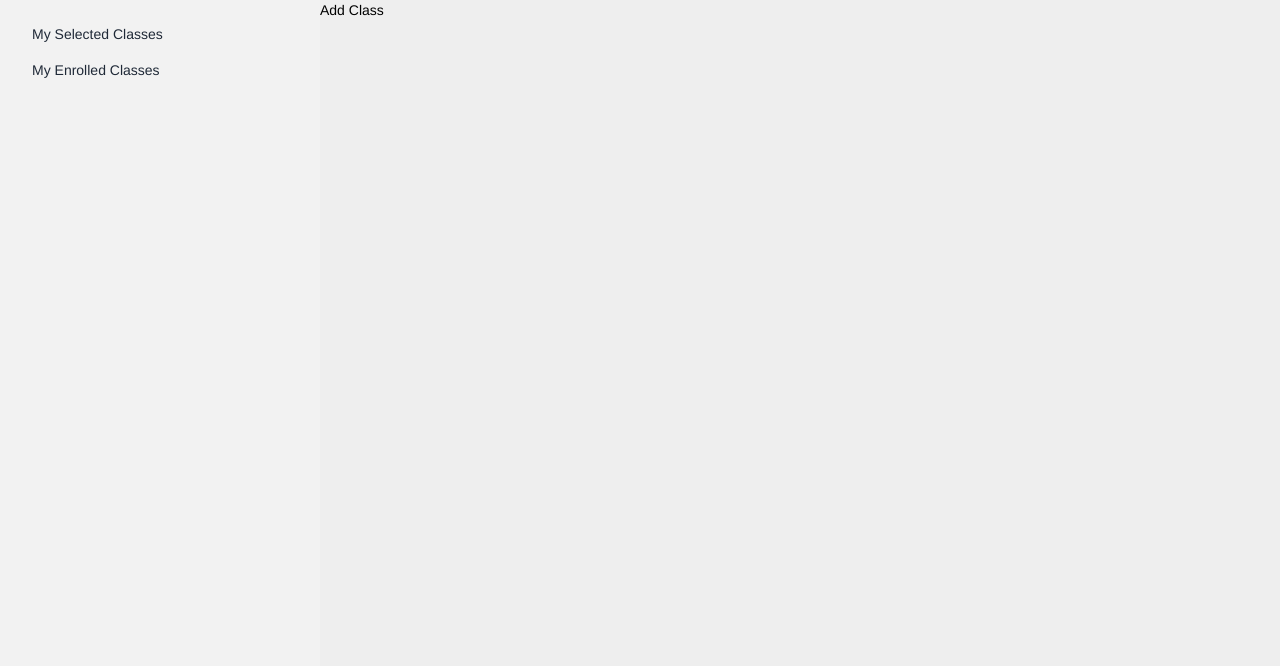
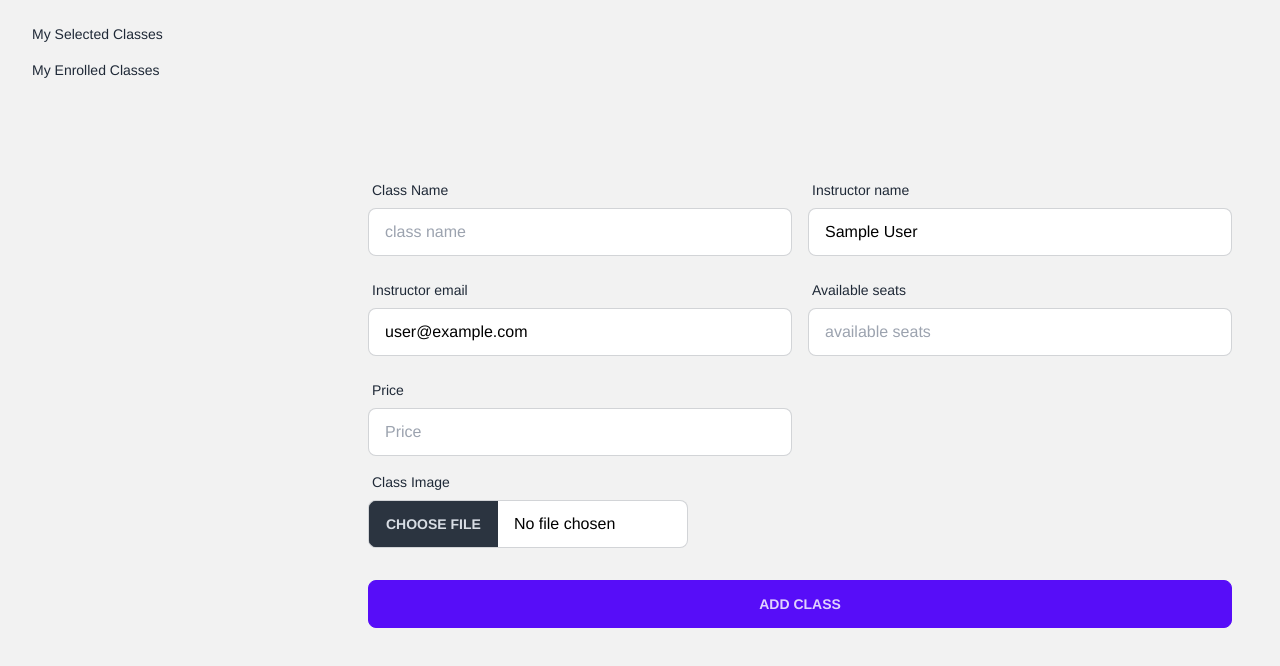
Before and after one commit to jahirul94/music-instruments-clients, a React (Vite) app: page /dashboard/addAClass in a window 1280 px wide. Shown: the top 666 px of the page. Built offline with nearby package versions, Linux system fonts and the light colour scheme; no server answers; sample sign-in values are in the browser's storage.

Commit message:
add a class page complate

```diff
--- a/src/Pages/Classes/Classes.jsx
+++ b/src/Pages/Classes/Classes.jsx
@@ -5,6 +5,7 @@ import Swal from "sweetalert2";
 const Classes = () => {
   const { user } = useAuth();
   const classes = useLoaderData();
+  console.log(classes);
   const handleEnrollClass = enrollClass => {
     console.log(enrollClass);
     const {className , image , instructorName , price } = enrollClass ;
--- a/src/Pages/DashBoard/DashBoard/DashBoard.jsx
+++ b/src/Pages/DashBoard/DashBoard/DashBoard.jsx
@@ -5,7 +5,6 @@ import useInstructors from "../../../hooks/useInstructors";
 const DashBoard = () => {
     const [isAdmin] = useAdmin() ;
     const [isInstructor] = useInstructors();
-    console.log(isInstructor);
 
 
     return (
@@ -30,7 +29,6 @@ const DashBoard = () => {
                      <li><Link>My Enrolled Classes</Link></li></>
                  }
                 </ul>
-
             </div>
         </div>
     );
--- a/src/Pages/DashBoard/InstructorDashboard/AddAClass.jsx
+++ b/src/Pages/DashBoard/InstructorDashboard/AddAClass.jsx
@@ -1,8 +1,97 @@
+import { useForm } from "react-hook-form";
+import useAuth from "../../../hooks/useAuth";
+import useAxiosSecure from "../../../hooks/useAxiosSecure";
+import Swal from "sweetalert2";
+
+
+const image_hosting_token = import.meta.env.VITE_IMAGE_TOKEN;
+const image_hosting_url = `https://api.imgbb.com/1/upload?key=${image_hosting_token}`
 
 const AddAClass = () => {
+    const { user } = useAuth();
+    const [ axiosSecure ] = useAxiosSecure();
+    const { register, handleSubmit, reset } = useForm();
+    const onSubmit = data => {
+        console.log(data);
+        const formData = new FormData();
+        formData.append('image', data.image[0])
+
+        fetch(image_hosting_url, {
+            method: "POST",
+            body: formData
+        })
+            .then(res => res.json())
+            .then(imageResponse => {
+                if (imageResponse.success) {
+                    const imgURL = imageResponse.data.display_url;
+                    const { className , price, instructorEmail , instructorName , availableSeats } = data;
+                    const newClass = { className , price: parseFloat(price), instructorEmail , instructorName , image: imgURL , availableSeats }
+                    axiosSecure.post("/addAClass", newClass)
+                        .then(data => {
+                            if (data.data.insertedId) {
+                                Swal.fire({
+                                    position: 'center',
+                                    icon: 'success',
+                                    title: 'Your New Item has been Uploaded',
+                                    showConfirmButton: false,
+                                    timer: 1500
+                                })
+                                reset();
+                            }
+                        })
+                }
+            })
+    }
+
     return (
         <div>
-            <h1>Add Class</h1>
+            <div className="hero min-h-screen bg-base-200">
+                <div className="hero-content min-w-full">
+                    <form onSubmit={handleSubmit(onSubmit)} className="card-body">
+                        <div className=" grid gap-4 sm:grid-cols-1 md:grid-cols-2">
+                            <div className="form-control">
+                                <label className="label">
+                                    <span className="label-text">Class Name</span>
+                                </label>
+                                <input type="text" {...register("className", { required: true })} placeholder="class name" className="input input-bordered" />
+                            </div>
+                            <div className="form-control">
+                                <label className="label">
+                                    <span className="label-text">Instructor name</span>
+                                </label>
+                                <input type="text" {...register("instructorName", { required: true })} placeholder="instructor name" defaultValue={user?.displayName} className="input input-bordered" readOnly />
+                            </div>
+                            <div className="form-control">
+                                <label className="label">
+                                    <span className="label-text">Instructor email</span>
+                                </label>
+                                <input type="text" {...register("instructorEmail", { required: true })} defaultValue={user?.email} placeholder="instructor email" className="input input-bordered" readOnly />
+                            </div>
+                            <div className="form-control">
+                                <label className="label">
+                                    <span className="label-text">Available seats</span>
+                                </label>
+                                <input type="text" {...register("availableSeats", { required: true })} placeholder="available seats" className="input input-bordered" />
+                            </div>
+                            <div className="form-control">
+                                <label className="label">
+                                    <span className="label-text">Price</span>
+                                </label>
+                                <input type="number" {...register("price", { required: true })} placeholder="Price" className="input input-bordered" />
+                            </div>
+                        </div>
+                        <div className="form-control">
+                            <label className="label">
+                                <span className="label-text">Class Image</span>
+                            </label>
+                            <input type="file" {...register("image", { required: true })} className="file-input file-input-bordered w-full max-w-xs" />
+                        </div>
+                        <div className="form-control mt-6">
+                            <input className="btn btn-primary" type="submit" value="Add Class" />
+                        </div>
+                    </form>
+                </div>
+            </div>
         </div>
     );
 };
```
